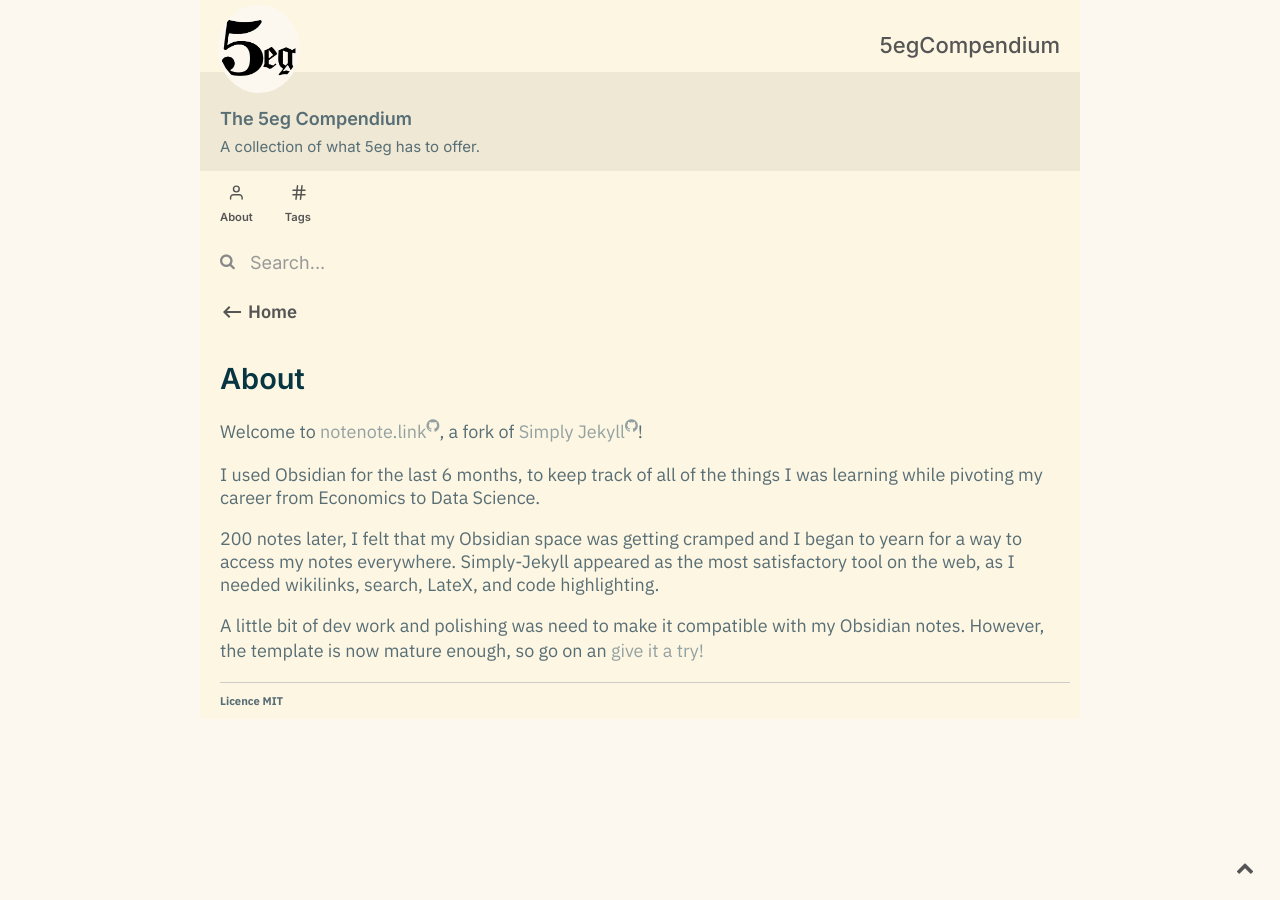
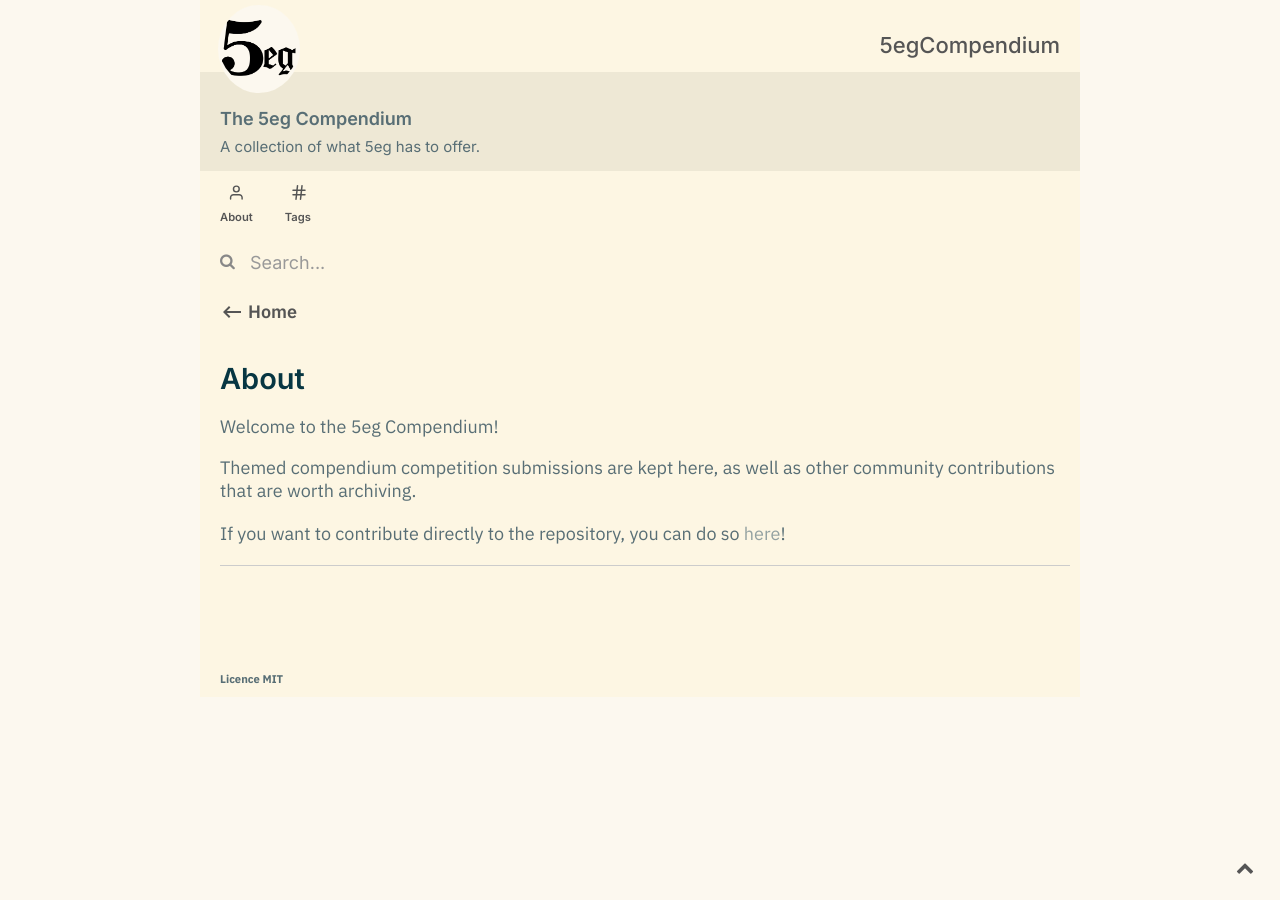
Before and after one commit to 5egeneral/compendium, a Jekyll site: the page built from about.md, in a window 1280 px wide. Built offline with Jekyll 4.4.1, drawn with Linux system fonts in a browser that asks for light colours.

Commit message:
about page

```diff
--- a/about.md
+++ b/about.md
@@ -5,10 +5,8 @@ permalink: /about/
 content-type: eg
 ---
 
-Welcome to [[notenote.link::https://github.com/Maxence-L/notenote.link]], a fork of [[Simply Jekyll::https://github.com/raghuveerdotnet/simply-jekyll]]!
+Welcome to the 5eg Compendium!
 
-I used Obsidian for the last 6 months, to keep track of all of the things I was learning while pivoting my career from Economics to Data Science.
+Themed compendium competition submissions are kept here, as well as other community contributions that are worth archiving.
 
-200 notes later, I felt that my Obsidian space was getting cramped and I began to yearn for a way to access my notes everywhere. Simply-Jekyll appeared as the most satisfactory tool on the web, as I needed wikilinks, search, LateX, and code highlighting.
-
-A little bit of dev work and polishing was need to make it compatible with my Obsidian notes. However, the template is now mature enough, so go on an [[How to setup this site\|give it a try!]]
+If you want to contribute directly to the repository, you can do so [here](https://github.com/5egeneral/compendium)!
```
Also changed, not shown: metadatatemplate.md (added, +5 -0 lines), readme.md.
